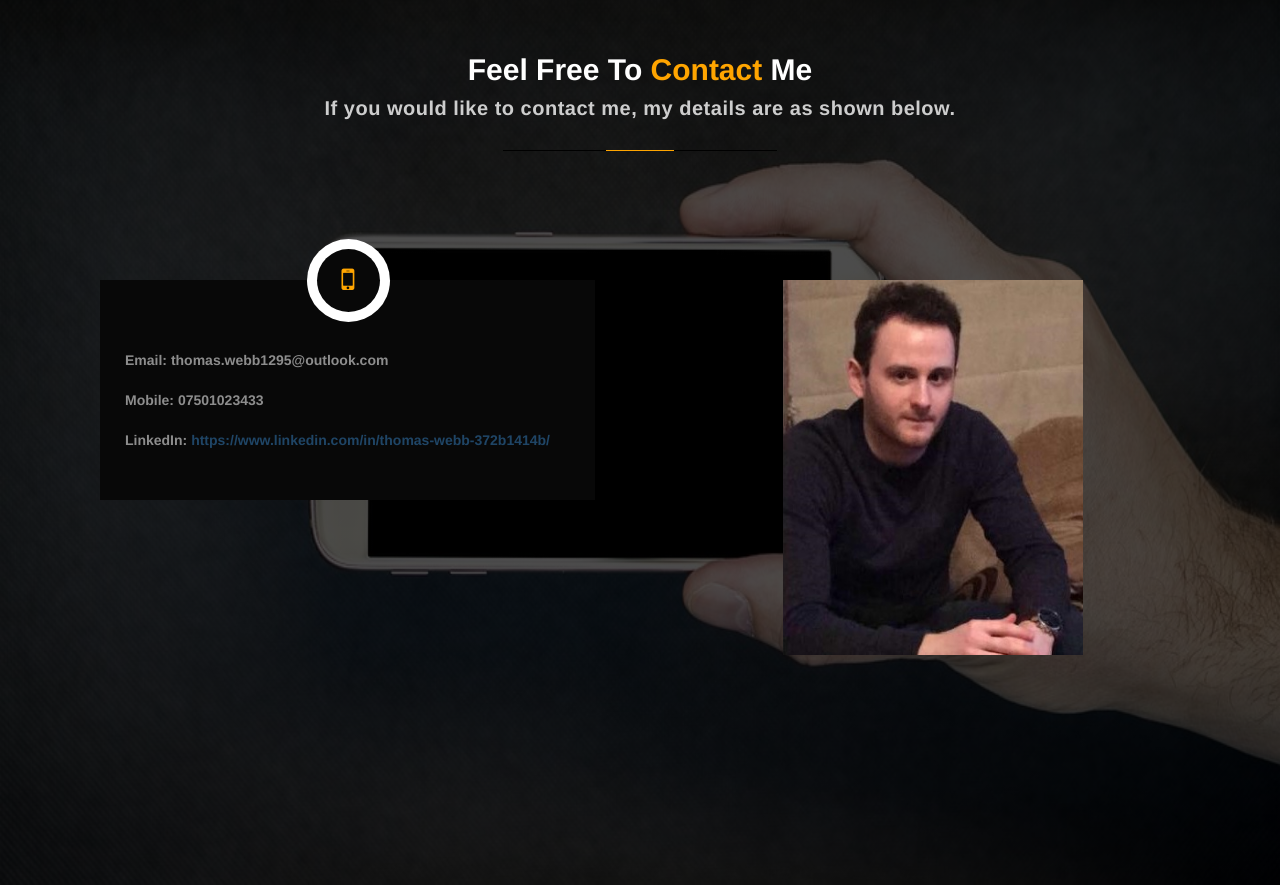
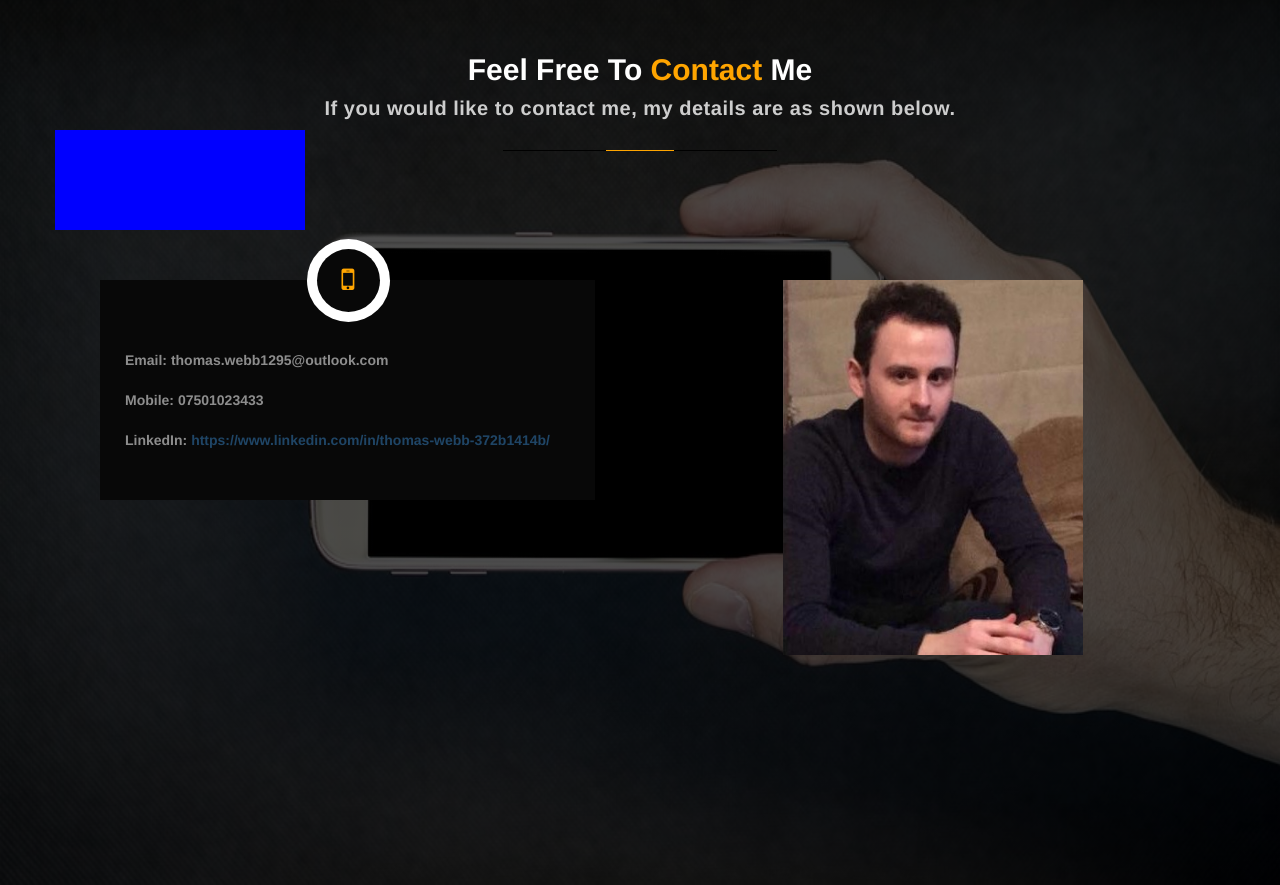
Before and after one commit to thomas-webb/thomas-webb.github.io, a plain HTML site: page index.html in a window 1280 px wide. Shown: the part 4538-5423 px from the top of the page. Drawn offline with nearby package versions, Linux system fonts and the light colour scheme; files whose address does not match are found by name.

Commit message:
Update index.html

```diff
--- a/index.html
+++ b/index.html
@@ -408,6 +408,9 @@
 							<img src="image/tom-webb.jpg" alt="Tom Webb" width="300" height="375">
 						</div>
 					</div>
+
+					<div class="slider" style="background:#98bf21;height:100px;width:250px;position:absolute;"></div>
+<div class="button" style="background:blue;height:100px;width:250px;position:absolute;"></div>
 				</div>
 
 			</div>
```
